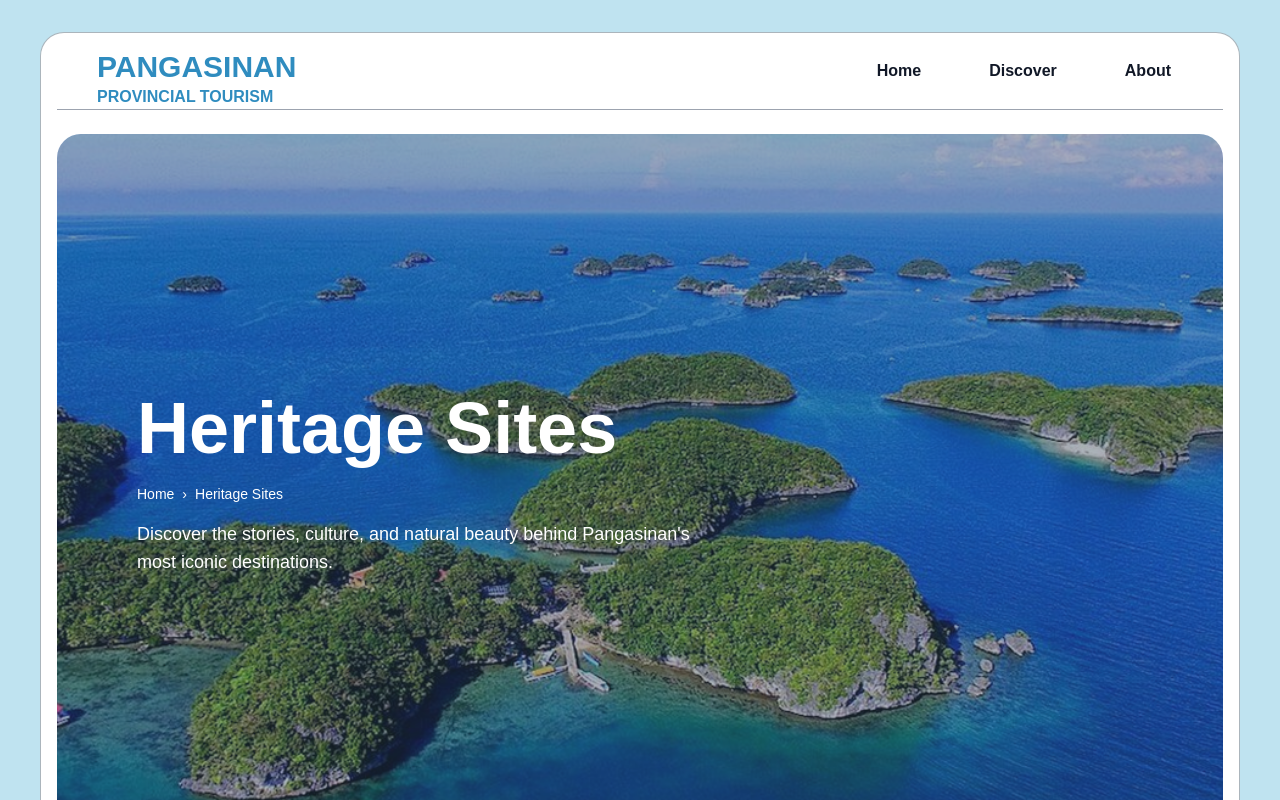
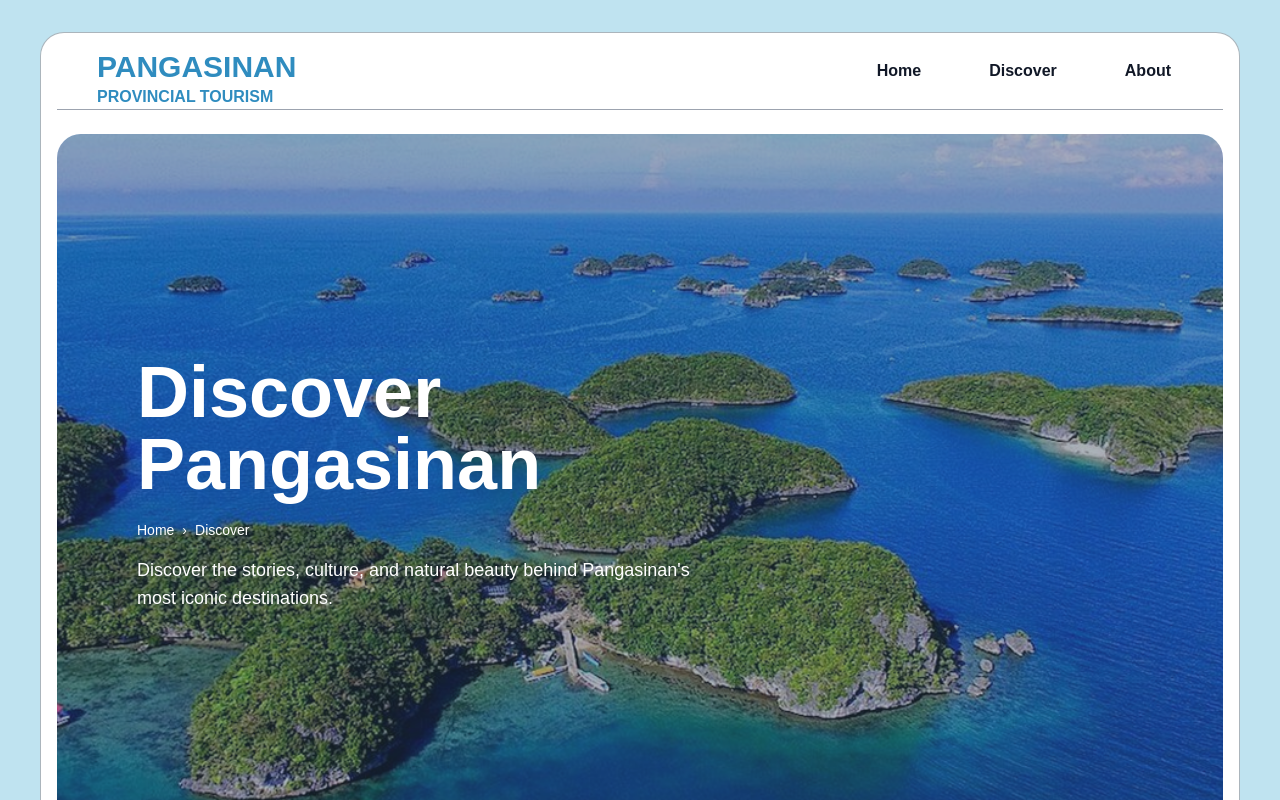
Before and after one commit to danieldonnn/pangasinan-heritage, a Next.js app: page /pangasinan-heritage/heritage in a window 1280 px wide. Shown: the top 800 px of the page. Built offline with nearby package versions, Linux system fonts and the light colour scheme.

Commit message:
Update Discover hero section

```diff
--- a/components/organisms/HeritageHero/HeritageHero.tsx
+++ b/components/organisms/HeritageHero/HeritageHero.tsx
@@ -3,7 +3,7 @@ export default function HeritageHero() {
     <section className="relative mx-auto mt-6 w-full overflow-hidden rounded-3xl">
       <div className="relative h-[700px]">
         <img
-          src="/pangasinan_hundred_islands4.png"
+          src="/pangasinan-heritage/pangasinan_hundred_islands4.png"
           alt="Hundred Islands, Pangasinan"
           className="absolute inset-0 h-full w-full object-cover"
         />
@@ -12,23 +12,22 @@ export default function HeritageHero() {
 
         <div className="relative z-10 flex h-full items-center px-8 md:px-16 lg:px-20">
           <div className="max-w-2xl text-white">
-
             <h1 className="text-5xl font-bold leading-[1.05] md:text-6xl lg:text-7xl">
-              Heritage Sites
+              Discover
               <br />
+              Pangasinan
             </h1>
 
             <div className="mt-5 flex items-center gap-2 text-sm text-white">
               <span>Home</span>
               <span>›</span>
-              <span>Heritage Sites</span>
+              <span>Discover</span>
             </div>
 
             <p className="mt-4 max-w-xl text-base leading-7 text-white md:text-lg">
               Discover the stories, culture, and natural beauty behind
               Pangasinan&apos;s most iconic destinations.
             </p>
-
           </div>
         </div>
       </div>
```
